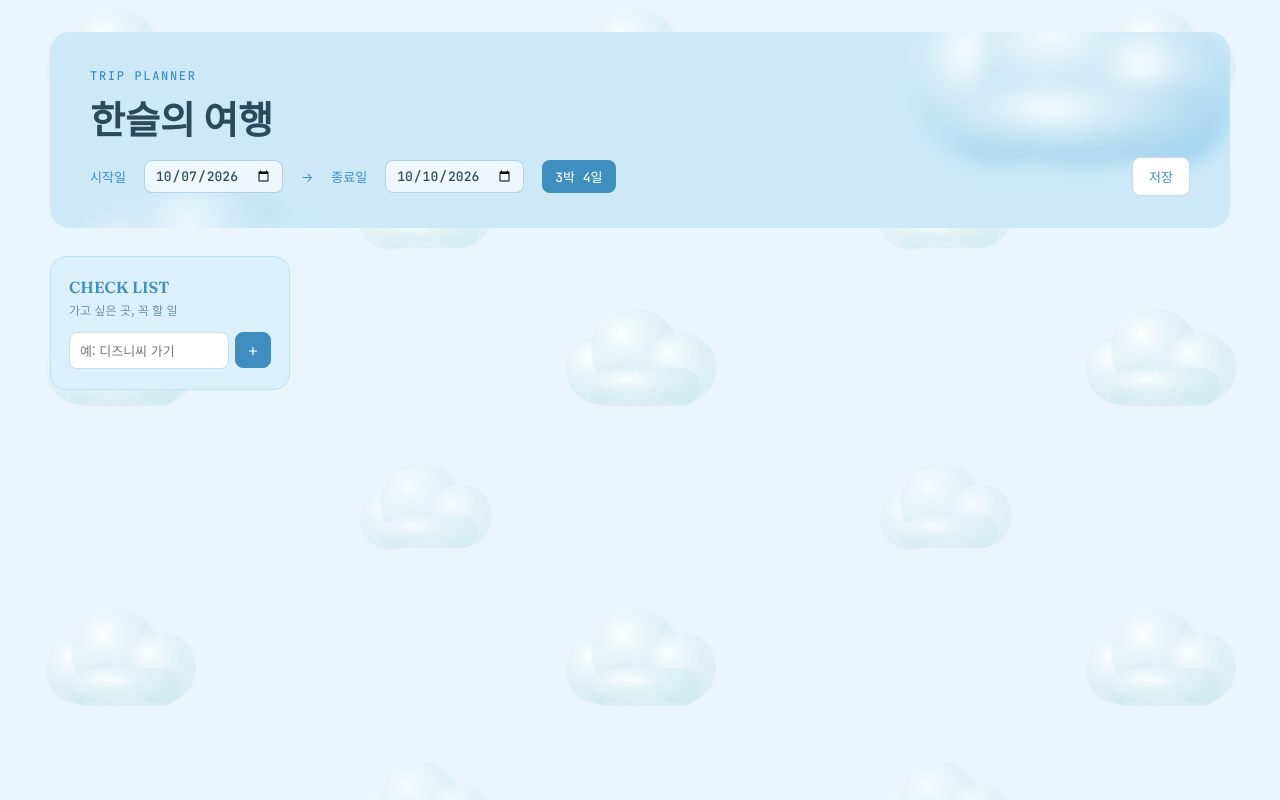
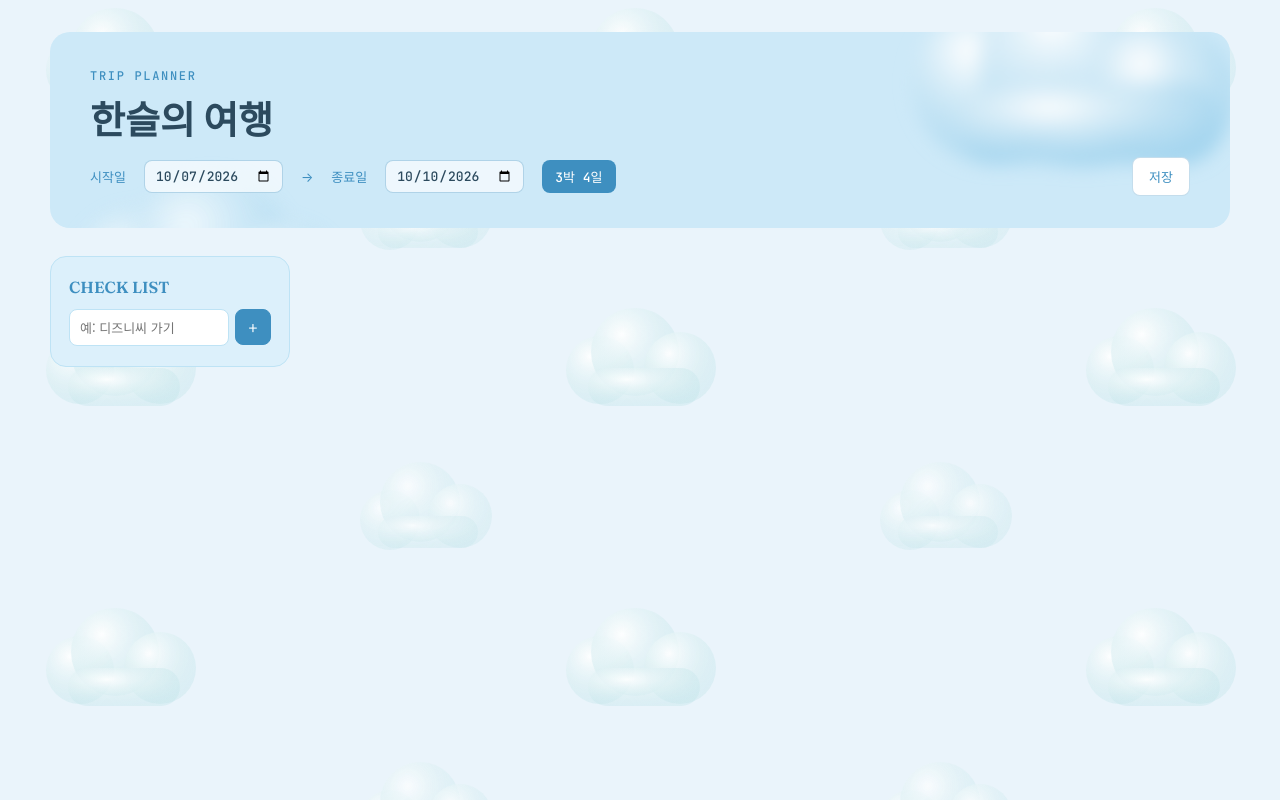
Before and after one commit to sssssseul/Trip-Planner, a plain HTML site: page index.html in a window 1280 px wide. Drawn offline with Linux system fonts and the light colour scheme; no server answers.

Commit message:
Update index.html

```diff
--- a/index.html
+++ b/index.html
@@ -517,7 +517,6 @@
   <div class="board">
     <div class="checklist">
       <h2>CHECK LIST</h2>
-      <p class="sub">가고 싶은 곳, 꼭 할 일</p>
       <div id="chkList"></div>
       <div class="add-row">
         <input id="chkInput" type="text" placeholder="예: 디즈니씨 가기">
```
